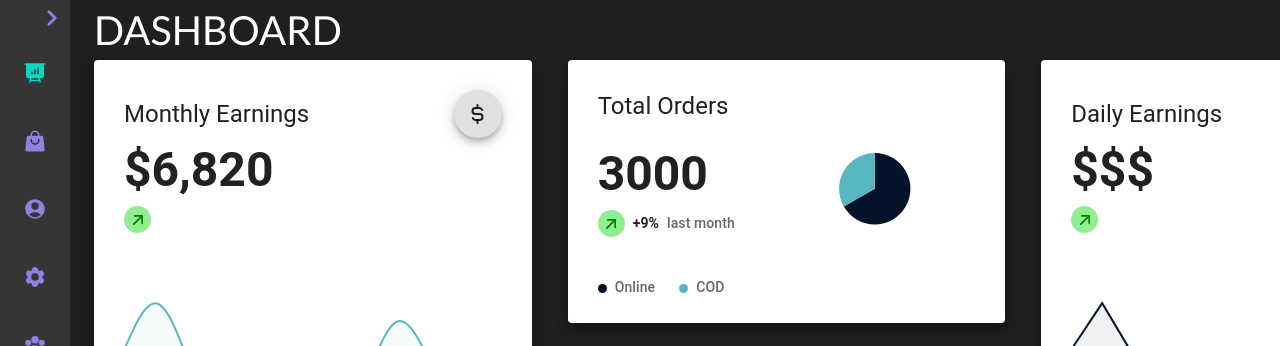
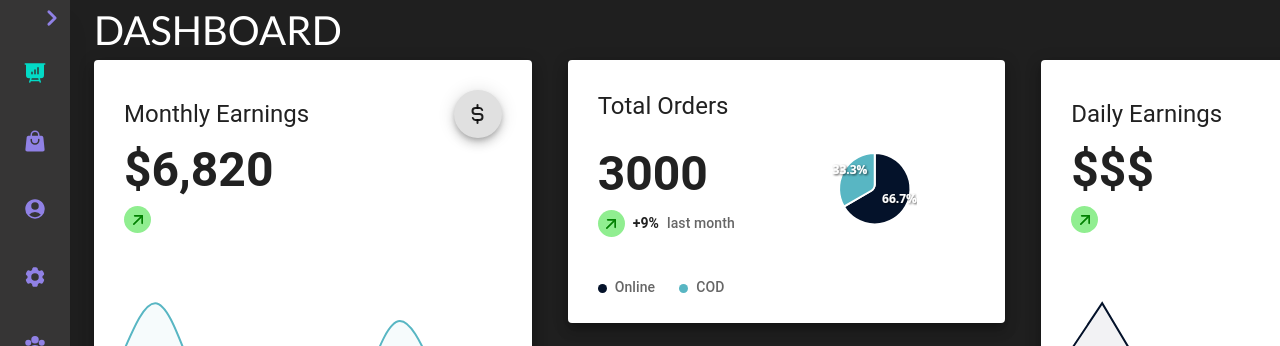
Before and after one commit to Punnooze/icedout-admin, a Next.js app: page /dashboard in a window 1280 px wide. Shown: the top 346 px of the page. Built offline with nearby package versions, Linux system fonts and the light colour scheme.

Commit message:
minor changes

```diff
--- a/components/Dashboard.jsx
+++ b/components/Dashboard.jsx
@@ -1,15 +1,15 @@
-'use client';
-import React, { useState } from 'react'; // Removed unused useEffect import
-import { useTheme } from '@mui/material/styles'; // Import useTheme from Material-UI
-import DashboardCard from './DashboardCard';
+"use client";
+import React, { useState } from "react"; // Removed unused useEffect import
+import { useTheme } from "@mui/material/styles"; // Import useTheme from Material-UI
+import DashboardCard from "./DashboardCard";
 import dynamic from "next/dynamic";
-import Select from '@mui/material/Select'; // Import Select component
-import MenuItem from '@mui/material/MenuItem';
+import Select from "@mui/material/Select"; // Import Select component
+import MenuItem from "@mui/material/MenuItem";
 const Chart = dynamic(() => import("react-apexcharts"), { ssr: false });
 
 function Dashboard() {
   // select
-   const [month, setMonth] = useState('1');
+  const [month, setMonth] = useState("1");
 
   const handleChange = (event) => {
     setMonth(event.target.value);
@@ -17,17 +17,17 @@ function Dashboard() {
 
   // chart color
   const theme = useTheme();
-   const isDarkMode = theme.palette && theme.palette.mode === 'dark';
+  const isDarkMode = theme.palette && theme.palette.mode === "dark";
 
-   const primary = isDarkMode ? '#04122A' : '#04122A';
-   const secondary = '#58B6C3';
+  const primary = isDarkMode ? "#04122A" : "#04122A";
+  const secondary = "#58B6C3";
 
   // chart
   const optionscolumnchart = {
     chart: {
-       type: 'bar',
+      type: "bar",
       fontFamily: "'Plus Jakarta Sans', sans-serif;",
-       foreColor: '#adb0bb',
+      foreColor: "#adb0bb",
       toolbar: {
         show: true,
       },
@@ -38,17 +38,17 @@ function Dashboard() {
     plotOptions: {
       bar: {
         horizontal: true,
-        barHeight: '70%',
-        columnWidth: '60%',
+        barHeight: "70%",
+        columnWidth: "60%",
         borderRadius: [6],
-        borderRadiusApplication: 'end',
-        borderRadiusWhenStacked: 'all',
+        borderRadiusApplication: "end",
+        borderRadiusWhenStacked: "all",
       },
     },
 
     stroke: {
       show: true,
-      curve: 'straight',
+      curve: "straight",
     },
     dataLabels: {
       enabled: false,
@@ -57,7 +57,7 @@ function Dashboard() {
       show: false,
     },
     grid: {
-      borderColor: 'rgba(0,0,0,0.1)',
+      borderColor: "rgba(0,0,0,0.1)",
       strokeDashArray: 3,
       xaxis: {
         lines: {
@@ -69,31 +69,46 @@ function Dashboard() {
       tickAmount: 4,
     },
     xaxis: {
-      categories: ['16/08', '17/08', '18/08', '19/08', '20/08', '21/08', '22/08', '23/08', '24/08', '25/08', '26/08', '27/08'],
+      categories: [
+        "16/08",
+        "17/08",
+        "18/08",
+        "19/08",
+        "20/08",
+        "21/08",
+        "22/08",
+        "23/08",
+        "24/08",
+        "25/08",
+        "26/08",
+        "27/08",
+      ],
       axisBorder: {
         show: false,
       },
     },
     tooltip: {
-      theme: theme.palette.mode === 'dark' ? 'dark' : 'light',
+      theme: theme.palette.mode === "dark" ? "dark" : "light",
       fillSeriesColor: false,
     },
   };
   const seriescolumnchart = [
     {
-      name: 'Total Sales',
-      data: [355, 390, 300, 350, 390, 180, 355, 390,355, 390, 300],
+      name: "Total Sales",
+      data: [355, 390, 300, 350, 390, 180, 355, 390, 355, 390, 300],
     },
     {
-      name: 'Total Revenue',
-      data: [280, 250, 325, 215, 250, 310, 280, 250,280, 250, 325],
+      name: "Total Revenue",
+      data: [280, 250, 325, 215, 250, 310, 280, 250, 280, 250, 325],
     },
   ];
 
   return (
     <div>
-      <div class="tw-pl-0 tw-pr-3">
-    <DashboardCard title="Sales Overview" action={
+      <div className="tw-pl-0 tw-pr-3">
+        <DashboardCard
+          title="Sales Overview"
+          action={
             <Select
               labelId="month-dd"
               id="month-dd"
@@ -105,7 +120,8 @@ function Dashboard() {
               <MenuItem value={2}>April 2023</MenuItem>
               <MenuItem value={3}>May 2023</MenuItem>
             </Select>
-    }>
+          }
+        >
           <Chart
             options={optionscolumnchart}
             series={seriescolumnchart}
--- a/components/OrderDivision.jsx
+++ b/components/OrderDivision.jsx
@@ -46,10 +46,10 @@ const OrderDivision = () => {
       fillSeriesColor: false,
     },
     stroke: {
-      show: false,
+      show: true,
     },
     dataLabels: {
-      enabled: false,
+      enabled: true,
     },
     legend: {
       show: false,
--- a/components/ProductStock.jsx
+++ b/components/ProductStock.jsx
@@ -47,22 +47,22 @@ const ProductStock = () => {
                     <TableHead>
                         <TableRow>
                             <TableCell>
-                                <Typography variant="subtitle2" fontWeight={600}>
+                                <Typography variant="subtitle2" fontWeight={1000}>
                                     Sr. No.
                                 </Typography>
                             </TableCell>
                             <TableCell>
-                                <Typography variant="subtitle2" fontWeight={600}>
+                                <Typography variant="subtitle2" fontWeight={1000}>
                                     Product
                                 </Typography>
                             </TableCell>
                             <TableCell>
-                                <Typography variant="subtitle2" fontWeight={600}>
+                                <Typography variant="subtitle2" fontWeight={1000}>
                                     Drop
                                 </Typography>
                             </TableCell>
                             <TableCell>
-                                <Typography variant="subtitle2" fontWeight={600}>
+                                <Typography variant="subtitle2" fontWeight={1000}>
                                     Stock Priority
                                 </Typography>
                             </TableCell>
```
Lines whose indentation alone changed are shown as unchanged.
